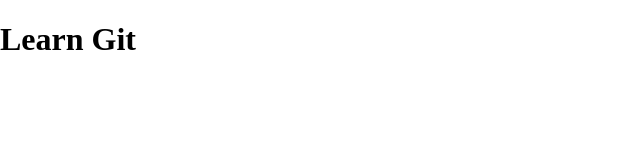
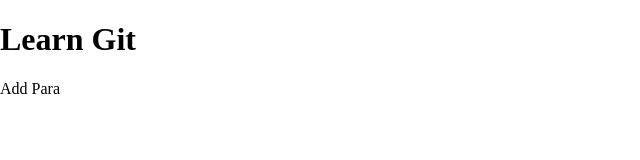
Before and after one commit to Salauddin-Ansari/Learning-Git, a plain HTML site: page index.html in a window 1280 px wide. Shown: the full height of the page, 0-640 px from the left. Drawn offline with Linux system fonts and the light colour scheme.

Commit message:
Add para

```diff
--- a/index.html
+++ b/index.html
@@ -8,5 +8,6 @@
 </head>
 <body>
     <h1>Learn Git</h1>
+    <p>Add Para</p>
 </body>
 </html>
```
